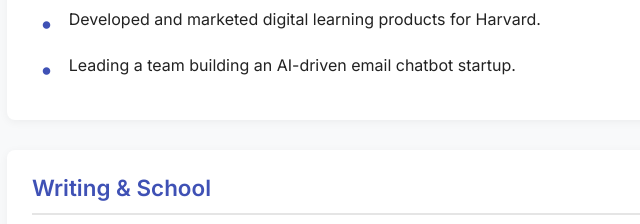
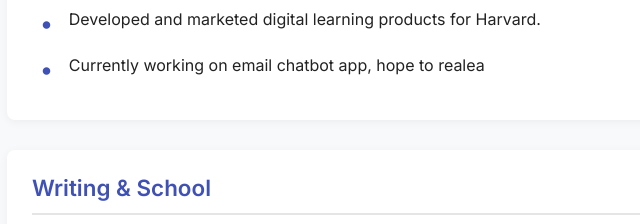
Before and after one commit to eliesalem/eliesalem.github.io, a plain HTML site: page index.html in a window 1280 px wide. Shown: the part 1463-1687 px from the top of the page, 283-923 px from the left. Drawn offline with Linux system fonts and the light colour scheme.

Commit message:
small text changes

```diff
--- a/index.html
+++ b/index.html
@@ -218,7 +218,7 @@
 		<ul>
 			<li>Worked full-stack at Keel Ventures, building AI-powered startup research tools.</li>
 			<li>Developed and marketed digital learning products for Harvard.</li>
-			<li>Leading a team building an AI-driven email chatbot startup.</li>
+			<li>Currently working on email chatbot app, hope to realea</li>
 		</ul>
 	</div>
 
```
